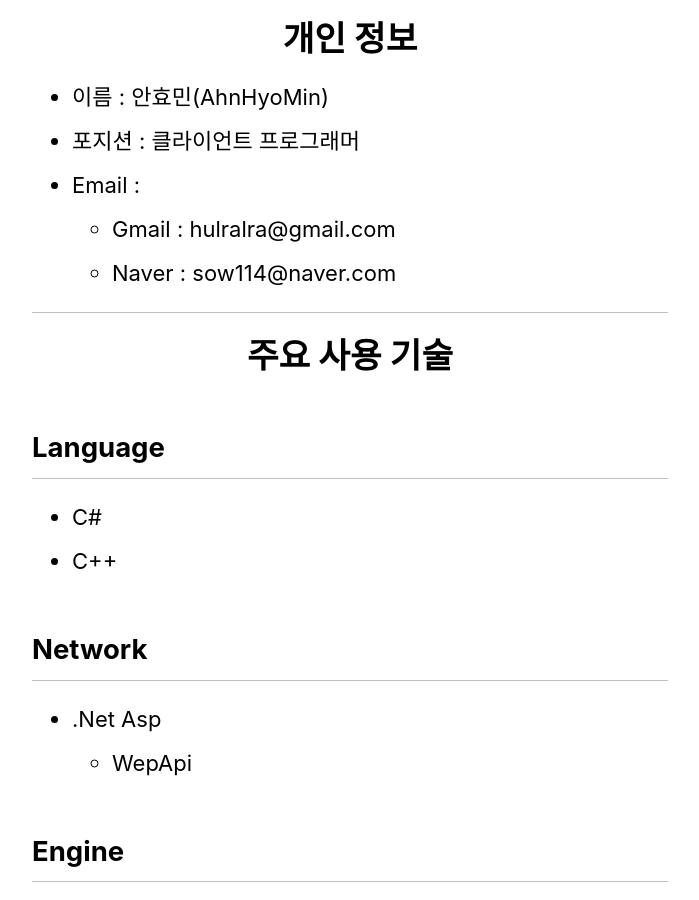
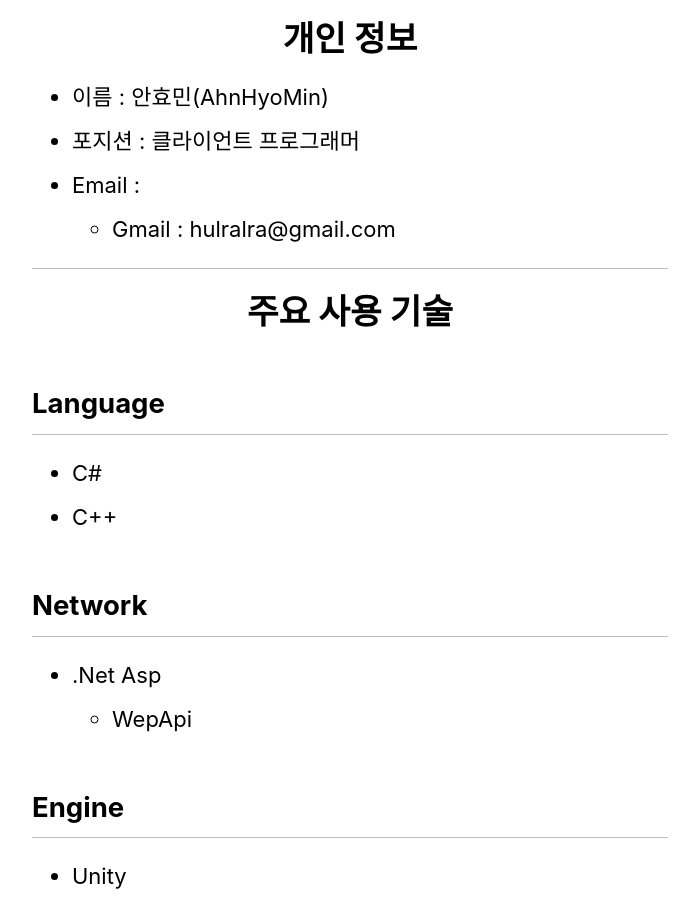
Before and after one commit to AhnHyoMin/ahnhyomin.github.io, a Jekyll site: the page built from _pages/about.md, in a window 1280 px wide and 900 px high, scrolled down 869 px. Shown: the whole window, without its empty margins (290-989 px from the left). Built offline with Jekyll 4.4.1, drawn with Linux system fonts in a browser that asks for light colours; cached includes are drawn as plain includes; nearby versions of some CDN libraries.

Commit message:
Update about.md

```diff
--- a/_pages/about.md
+++ b/_pages/about.md
@@ -28,8 +28,6 @@ order : 1
 * 포지션 : 클라이언트 프로그래머
 * Email :
   - Gmail : hulralra@gmail.com
-  - Naver : sow114@naver.com
-
 
 
 
```
